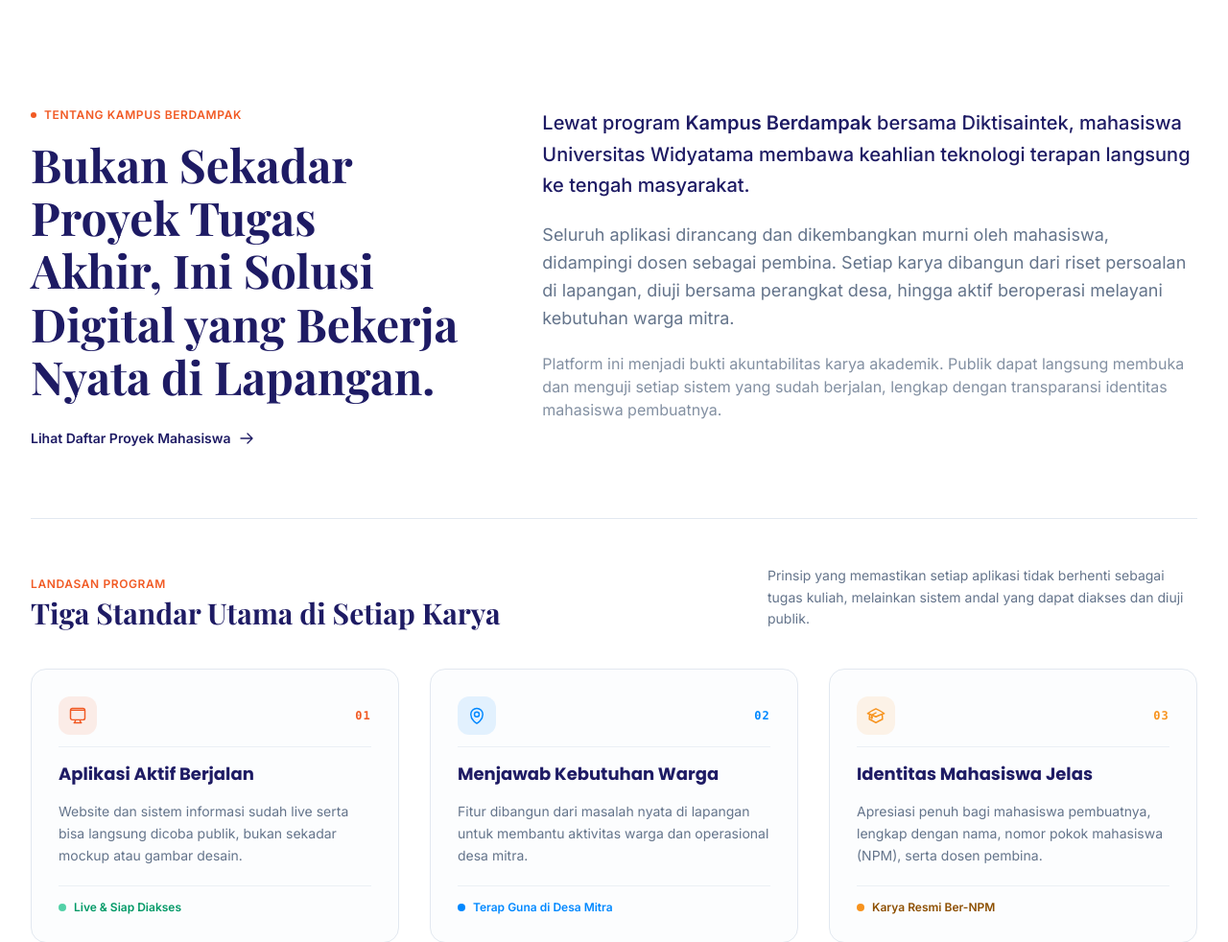
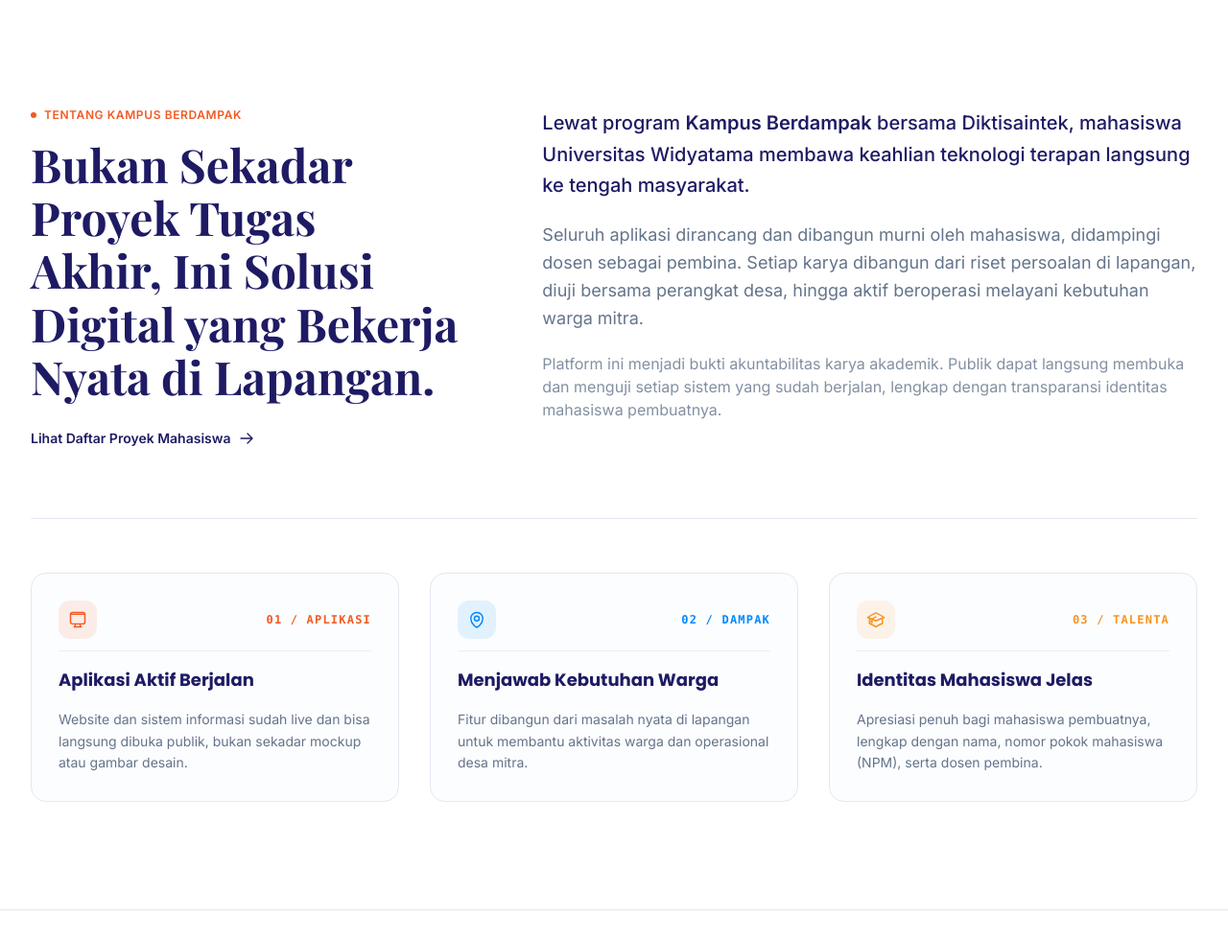
Before and after one commit to Vextronode/berdampak-utama, a Laravel app: page / in a window 1280 px wide. Shown: the part 800-1782 px from the top of the page at 96% size. Run offline with Laravel 12, Linux system fonts and the light colour scheme; data comes from the database, SQL or seed files in the repository; style sheets or scripts are compiled from the project's sources; some web fonts are replaced.

Commit message:
fix(about): restore 01/APLIKASI, 02/DAMPAK, 03/TALENTA in card headers and remove unwanted section header

```diff
--- a/resources/views/components/about.blade.php
+++ b/resources/views/components/about.blade.php
@@ -29,7 +29,7 @@
                     Lewat program <strong class="text-primary font-semibold">Kampus Berdampak</strong> bersama Diktisaintek, mahasiswa Universitas Widyatama membawa keahlian teknologi terapan langsung ke tengah masyarakat.
                 </p>
                 <p>
-                    Seluruh aplikasi dirancang dan dikembangkan murni oleh mahasiswa, didampingi dosen sebagai pembina. Setiap karya dibangun dari riset persoalan di lapangan, diuji bersama perangkat desa, hingga aktif beroperasi melayani kebutuhan warga mitra.
+                    Seluruh aplikasi dirancang dan dibangun murni oleh mahasiswa, didampingi dosen sebagai pembina. Setiap karya dibangun dari riset persoalan di lapangan, diuji bersama perangkat desa, hingga aktif beroperasi melayani kebutuhan warga mitra.
                 </p>
                 <p class="text-sm sm:text-base text-on-surface-variant/80">
                     Platform ini menjadi bukti akuntabilitas karya akademik. Publik dapat langsung membuka dan menguji setiap sistem yang sudah berjalan, lengkap dengan transparansi identitas mahasiswa pembuatnya.
@@ -37,52 +37,32 @@
             </div>
         </div>
 
-        {{-- Divider & 3 Cards with Section Header --}}
-        <div class="mt-14 sm:mt-18 pt-10 sm:pt-12 border-t border-outline-variant">
-            {{-- Header untuk 3 Kartu --}}
-            <div class="flex flex-col sm:flex-row sm:items-end justify-between gap-4 mb-8 sm:mb-10">
-                <div>
-                    <span class="inline-flex items-center gap-2 text-xs font-semibold tracking-wider text-vibrant-utama-orange uppercase mb-1">
-                        Landasan Program
-                    </span>
-                    <h3 class="font-serif font-bold text-2xl sm:text-3xl text-primary">
-                        Tiga Standar Utama di Setiap Karya
-                    </h3>
-                </div>
-                <p class="text-sm text-on-surface-variant max-w-md leading-relaxed">
-                    Prinsip yang memastikan setiap aplikasi tidak berhenti sebagai tugas kuliah, melainkan sistem andal yang dapat diakses dan diuji publik.
-                </p>
-            </div>
-
+        {{-- 3 Value Pillar Cards --}}
+        <div class="mt-14 sm:mt-18 pt-10 sm:pt-14 border-t border-outline-variant">
             <div class="grid grid-cols-1 md:grid-cols-3 gap-6 lg:gap-8">
                 {{-- Card 1: Aplikasi --}}
                 <div class="p-6 sm:p-7 rounded-2xl border border-outline-variant bg-surface-variant/40 hover:bg-surface-variant hover:border-outline transition-all duration-300 flex flex-col justify-between group">
-                    <div class="flex flex-col gap-3.5">
+                    <div class="flex flex-col gap-4">
                         <div class="flex items-center justify-between pb-3 border-b border-outline-variant/60">
                             <div class="w-10 h-10 rounded-xl bg-vibrant-utama-orange/10 flex items-center justify-center text-vibrant-utama-orange">
                                 <svg class="w-5 h-5" fill="none" viewBox="0 0 24 24" stroke-width="1.75" stroke="currentColor" aria-hidden="true">
                                     <path stroke-linecap="round" stroke-linejoin="round" d="M9 17.25v1.007a3 3 0 0 1-.879 2.122L7.5 21h9l-.621-.621A3 3 0 0 1 15 18.257V17.25m6-12V15a2.25 2.25 0 0 1-2.25 2.25H5.25A2.25 2.25 0 0 1 3 15V5.25m18 0A2.25 2.25 0 0 0 18.75 3H5.25A2.25 2.25 0 0 0 3 5.25m18 0H3" />
                                 </svg>
                             </div>
-                            <span class="font-mono text-xs font-bold text-vibrant-utama-orange tracking-widest">01</span>
+                            <span class="font-mono text-xs font-bold text-vibrant-utama-orange tracking-widest">01 / APLIKASI</span>
                         </div>
                         <h3 class="font-headline font-bold text-lg text-primary group-hover:text-vibrant-utama-orange transition-colors">
                             Aplikasi Aktif Berjalan
                         </h3>
                         <p class="font-body text-xs sm:text-sm text-on-surface-variant leading-relaxed">
-                            Website dan sistem informasi sudah live serta bisa langsung dicoba publik, bukan sekadar mockup atau gambar desain.
+                            Website dan sistem informasi sudah live dan bisa langsung dibuka publik, bukan sekadar mockup atau gambar desain.
                         </p>
-                    </div>
-
-                    <div class="mt-5 pt-3.5 border-t border-outline-variant/60 flex items-center gap-2 text-xs font-semibold text-emerald-600">
-                        <span class="w-2 h-2 rounded-full bg-emerald-500 animate-pulse" aria-hidden="true"></span>
-                        <span>Live & Siap Diakses</span>
                     </div>
                 </div>
 
                 {{-- Card 2: Dampak --}}
                 <div class="p-6 sm:p-7 rounded-2xl border border-outline-variant bg-surface-variant/40 hover:bg-surface-variant hover:border-outline transition-all duration-300 flex flex-col justify-between group">
-                    <div class="flex flex-col gap-3.5">
+                    <div class="flex flex-col gap-4">
                         <div class="flex items-center justify-between pb-3 border-b border-outline-variant/60">
                             <div class="w-10 h-10 rounded-xl bg-diktisaintek-blue/10 flex items-center justify-center text-diktisaintek-blue">
                                 <svg class="w-5 h-5" fill="none" viewBox="0 0 24 24" stroke-width="1.75" stroke="currentColor" aria-hidden="true">
@@ -90,7 +70,7 @@
                                     <path stroke-linecap="round" stroke-linejoin="round" d="M19.5 10.5c0 7.142-7.5 11.25-7.5 11.25S4.5 17.642 4.5 10.5a7.5 7.5 0 1 1 15 0Z" />
                                 </svg>
                             </div>
-                            <span class="font-mono text-xs font-bold text-diktisaintek-blue tracking-widest">02</span>
+                            <span class="font-mono text-xs font-bold text-diktisaintek-blue tracking-widest">02 / DAMPAK</span>
                         </div>
                         <h3 class="font-headline font-bold text-lg text-primary group-hover:text-vibrant-utama-orange transition-colors">
                             Menjawab Kebutuhan Warga
@@ -99,23 +79,18 @@
                             Fitur dibangun dari masalah nyata di lapangan untuk membantu aktivitas warga dan operasional desa mitra.
                         </p>
                     </div>
-
-                    <div class="mt-5 pt-3.5 border-t border-outline-variant/60 flex items-center gap-2 text-xs font-semibold text-diktisaintek-blue">
-                        <span class="w-2 h-2 rounded-full bg-diktisaintek-blue" aria-hidden="true"></span>
-                        <span>Terap Guna di Desa Mitra</span>
-                    </div>
                 </div>
 
                 {{-- Card 3: Talenta --}}
                 <div class="p-6 sm:p-7 rounded-2xl border border-outline-variant bg-surface-variant/40 hover:bg-surface-variant hover:border-outline transition-all duration-300 flex flex-col justify-between group">
-                    <div class="flex flex-col gap-3.5">
+                    <div class="flex flex-col gap-4">
                         <div class="flex items-center justify-between pb-3 border-b border-outline-variant/60">
                             <div class="w-10 h-10 rounded-xl bg-warm-gold/10 flex items-center justify-center text-warm-gold">
                                 <svg class="w-5 h-5" fill="none" viewBox="0 0 24 24" stroke-width="1.75" stroke="currentColor" aria-hidden="true">
                                     <path stroke-linecap="round" stroke-linejoin="round" d="M4.26 10.147a60.438 60.438 0 0 0-.491 6.347A48.62 48.62 0 0 1 12 20.904a48.62 48.62 0 0 1 8.232-4.41 60.46 60.46 0 0 0-.491-6.347m-15.482 0a50.636 50.636 0 0 0-2.658-.813A59.906 59.906 0 0 1 12 3.493a59.903 59.903 0 0 1 10.399 5.84c-.896.248-1.783.52-2.658.814m-15.482 0A50.717 50.717 0 0 1 12 13.489a50.702 50.702 0 0 1 7.74-3.342M6.75 15a.75.75 0 1 0 0-1.5.75.75 0 0 0 0 1.5Zm0 0v-3.675A55.378 55.378 0 0 1 12 8.443m-5.25 6.557q.154.408.337.808" />
                                 </svg>
                             </div>
-                            <span class="font-mono text-xs font-bold text-warm-gold tracking-widest">03</span>
+                            <span class="font-mono text-xs font-bold text-warm-gold tracking-widest">03 / TALENTA</span>
                         </div>
                         <h3 class="font-headline font-bold text-lg text-primary group-hover:text-vibrant-utama-orange transition-colors">
                             Identitas Mahasiswa Jelas
@@ -124,11 +99,6 @@
                             Apresiasi penuh bagi mahasiswa pembuatnya, lengkap dengan nama, nomor pokok mahasiswa (NPM), serta dosen pembina.
                         </p>
                     </div>
-
-                    <div class="mt-5 pt-3.5 border-t border-outline-variant/60 flex items-center gap-2 text-xs font-semibold text-tertiary">
-                        <span class="w-2 h-2 rounded-full bg-warm-gold" aria-hidden="true"></span>
-                        <span>Karya Resmi Ber-NPM</span>
-                    </div>
                 </div>
             </div>
         </div>
```
